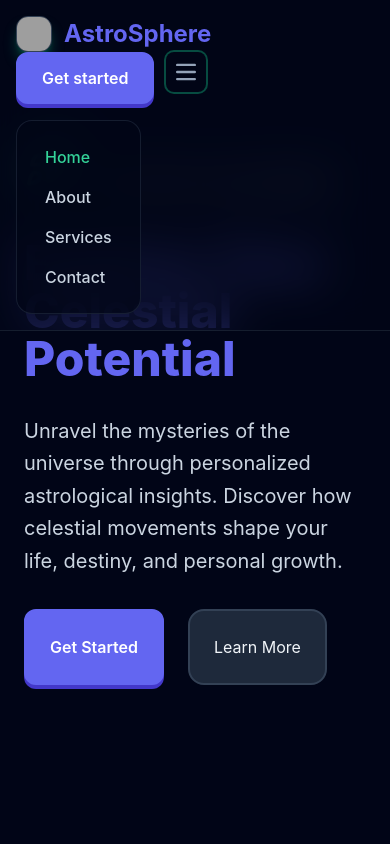
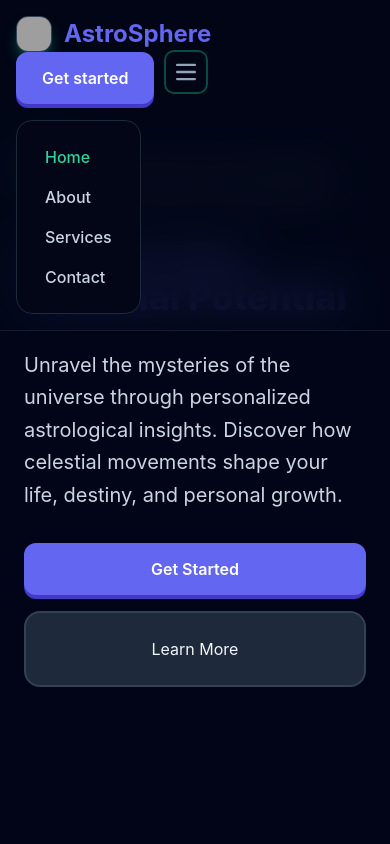
Before and after one commit to M-ayank2005/Astrosphere, a Next.js app: page /landing in a window 390 px wide. Both pictures are taken after a click on the button "Open main menu". Shown: the top 844 px of the page. Built offline with nearby package versions, Linux system fonts and the light colour scheme; grey boxes are pictures that could not be loaded.

Commit message:
fixed responsiveness

```diff
--- a/src/app/landing/page.js
+++ b/src/app/landing/page.js
@@ -78,7 +78,7 @@ function Page() {
               <span className="text-lg text-slate-300">Your Cosmic Journey Begins</span>
             </div>
 
-            <h1 className="text-5xl md:text-7xl font-extrabold text-gradient">
+            <h1 className="text-4xl md:text-7xl font-extrabold text-gradient">
               Explore Your Celestial Potential
             </h1>
 
@@ -87,16 +87,16 @@ function Page() {
               Discover how celestial movements shape your life, destiny, and personal growth.
             </p>
 
-            <div className="flex space-x-6">
+            <div className="flex flex-col sm:flex-row gap-4 sm:space-x-6">
               <a
                 href="/loginPage"
-                className="cosmic-button cosmic-button--primary px-8 py-4"
+                className="cosmic-button cosmic-button--primary px-8 py-4 text-center"
               >
                 Get Started
               </a>
               <a
                 href="#features"
-                className="px-8 py-4 glass-effect rounded-full text-slate-100 hover:-translate-y-0.5 transition-all duration-300 border border-slate-700/70"
+                className="px-8 py-4 glass-effect rounded-full text-slate-100 hover:-translate-y-0.5 transition-all duration-300 border border-slate-700/70 text-center"
               >
                 Learn More
               </a>
--- a/src/app/loginPage/page.js
+++ b/src/app/loginPage/page.js
@@ -25,8 +25,8 @@ function Page() {
   };
 
   return (
-    <div className="flex items-center justify-center h-screen w-full bg-slate-950 backdrop-blur-sm">
-      <div className="w-full rounded-xl shadow-xl overflow-hidden grid md:grid-cols-2 ">
+    <div className="flex items-center justify-center min-h-screen w-full bg-slate-950 backdrop-blur-sm">
+      <div className="w-full min-h-screen md:min-h-0 md:h-auto rounded-xl shadow-xl overflow-hidden grid md:grid-cols-2 ">
         {/* Left Side - Cosmic Background */}
         <div className="hidden md:flex flex-col justify-center p-12 text-white relative overflow-hidden bg-slate-950">
           <div className="absolute top-0 left-0 w-full h-full opacity-30">
@@ -66,15 +66,15 @@ function Page() {
         </div>
 
         {/* Right Side - Authentication Form */}
-        <div className="flex flex-col justify-center h-screen space-y-6 relative overflow-hidden bg-slate-950">
-          <div className="absolute top-0 left-0 w-full h-screen pointer-events-none">
+        <div className="flex flex-col justify-center min-h-screen md:min-h-0 md:h-screen space-y-6 relative overflow-hidden bg-slate-950 py-10 md:py-0">
+          <div className="absolute top-0 left-0 w-full h-full pointer-events-none">
             <div className="absolute animate-float top-10 left-20 w-16 h-16 bg-emerald-400/30 rounded-full"></div>
             <div className="absolute animate-float-delay top-1/3 right-10 w-24 h-24 bg-cyan-400/30 rounded-full"></div>
             <div className="absolute animate-float-delay-2 bottom-10 left-1/3 w-20 h-20 bg-emerald-500/30 rounded-full"></div>
           </div>
           <div className={`w-full ${animation} relative z-10`}>
             {isSignIn ? (
-              <div className=" pt-8 px-8 space-y-10">
+              <div className="px-6 md:px-8 space-y-6 md:space-y-10">
                 <div className="text-center">
                   <h2 className="text-3xl font-bold text-white flex items-center justify-center space-x-2">
                     <LogIn className="w-8 h-8 text-emerald-400" />
--- a/src/app/profile/page.js
+++ b/src/app/profile/page.js
@@ -62,15 +62,17 @@ function Profile() {
       <Navbar2 />
 
       <div className="pt-24 pb-16 px-4">
-        <div className="max-w-5xl mx-auto glass-effect rounded-3xl p-8">
+        <div className="max-w-5xl mx-auto glass-effect rounded-3xl p-4 md:p-8">
           {/* Header */}
-          <div className="flex items-center space-x-6 mb-10">
-            <div className="w-24 h-24 rounded-full bg-gradient-to-br from-purple-500 to-pink-500 flex items-center justify-center">
+          <div className="flex flex-col md:flex-row items-center md:items-start space-y-4 md:space-y-0 md:space-x-6 mb-10 text-center md:text-left">
+            <div className="w-24 h-24 rounded-full bg-gradient-to-br from-purple-500 to-pink-500 flex items-center justify-center shrink-0">
               <User className="w-12 h-12 text-white" />
             </div>
-            <h2 className="text-3xl font-bold text-white">
-              {user.firstName} {user.lastName}
-            </h2>
+            <div className="flex items-center h-24">
+                <h2 className="text-3xl font-bold text-white">
+                {user.firstName} {user.lastName}
+                </h2>
+            </div>
           </div>
 
           {/* Profile Details */}
--- a/src/components/Navbar.jsx
+++ b/src/components/Navbar.jsx
@@ -62,7 +62,7 @@ const Navbar = () => {
                     } w-full md:flex md:w-auto md:order-1`}
                     id="navbar-sticky"
                 >
-                    <ul className="flex flex-col p-4 md:p-0 mt-4 font-medium border border-slate-800/70 rounded-2xl bg-slate-950/70 md:space-x-8 rtl:space-x-reverse md:flex-row md:mt-0 md:border-0 md:bg-transparent">
+                    <ul className="flex flex-col p-4 md:p-0 mt-4 font-medium border border-slate-800 rounded-2xl bg-slate-950 md:space-x-8 rtl:space-x-reverse md:flex-row md:mt-0 md:border-0 md:bg-transparent">
                         <li>
                             <a
                                 href="#"
--- a/src/components/Navbar2.jsx
+++ b/src/components/Navbar2.jsx
@@ -48,7 +48,7 @@ const Navbar = () => {
                         isMenuOpen ? "flex" : "hidden"
                     } w-full md:flex md:w-auto md:order-1`}
                 >
-                    <ul className="flex flex-col p-3 md:p-0 mt-3 text-sm font-medium rounded-lg bg-slate-900/70 md:space-x-6 md:flex-row md:mt-0 md:bg-transparent backdrop-blur-sm md:backdrop-blur-none ">
+                    <ul className="flex flex-col p-3 md:p-0 mt-3 text-sm font-medium rounded-lg bg-slate-950 md:space-x-6 md:flex-row md:mt-0 md:bg-transparent backdrop-blur-sm md:backdrop-blur-none border border-slate-800 md:border-0">
                         <li>
                             <a
                                 href="/home"
@@ -82,6 +82,15 @@ const Navbar = () => {
                                 Explore
                             </a>
                         </li>
+                        <li className="md:hidden border-t border-slate-800 mt-2 pt-2">
+                            <a
+                                href="/profile"
+                                className="flex items-center gap-2 py-2 px-3 text-slate-300 hover:text-emerald-400 transition-colors duration-300 font-semibold"
+                            >
+                                <User className="w-4 h-4" />
+                                Profile
+                            </a>
+                        </li>
                     </ul>
                 </div>
             </div>
```
